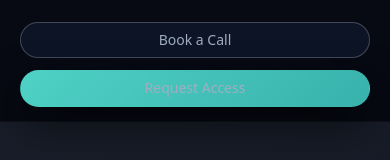
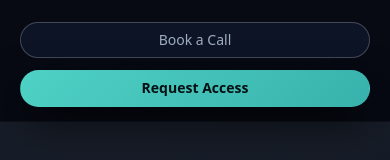
Before and after one commit to gblservers/public, a plain HTML site: page index.html in a window 390 px wide. Both pictures are taken after a click on the button "Toggle menu". Shown: the part 269-429 px from the top of the page. Drawn offline with Linux system fonts and the light colour scheme.

Commit message:
Add files via upload

```diff
--- a/index.html
+++ b/index.html
@@ -233,6 +233,10 @@
         display: none;
         border-top: 1px solid rgba(255,255,255,0.05);
       }
+	  .nav-menu-mobile .btn-primary {
+  color: #041014 !important;
+  font-weight: 700;
+}
       .nav-menu-mobile.open {
         display: block;
       }
```
